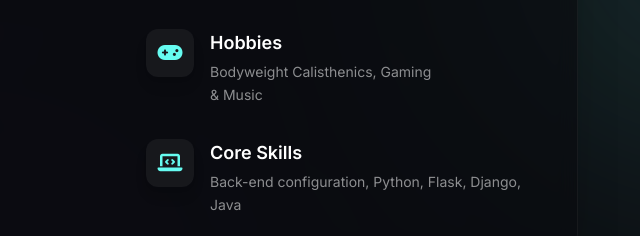
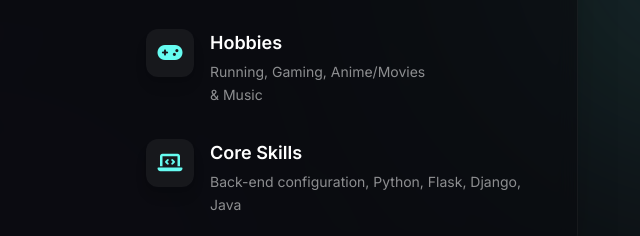
Before and after one commit to TwicherA/portfolio, a plain HTML site: page index.html in a window 1280 px wide. Both pictures are taken after a click on the link "About". Shown: the part 397-633 px from the top of the page, 510-1150 px from the left. Drawn offline with nearby package versions, Linux system fonts and the light colour scheme.

Commit message:
Changed Hobbies in About me

```diff
--- a/index.html
+++ b/index.html
@@ -243,7 +243,7 @@
                                 <div>
                                     <h4 class="text-lg text-white font-semibold mb-1">Hobbies</h4>
                                     <p class="text-light/70 text-sm leading-relaxed">
-                                        Bodyweight Calisthenics, Gaming<br>
+                                        Running, Gaming, Anime/Movies<br>
                                         & Music
                                     </p>
                                 </div>
```
